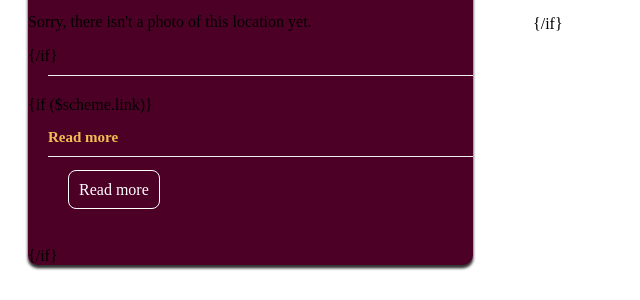
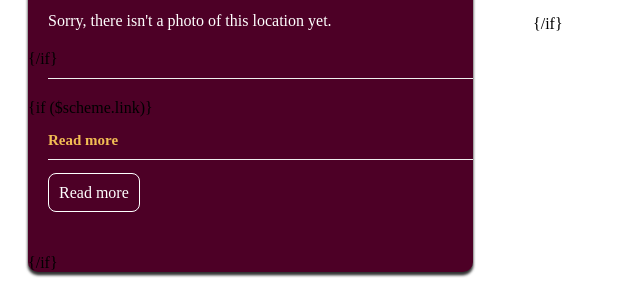
Before and after one commit to cyclestreets/streetvisions, a PHP site: template app/views/schemeshow.html in a window 1280 px wide. Shown: the part 821-1121 px from the top of the page, without its empty margins (0-640 px from the left). Before the commit the page ends 1091 px from the top, so only its background shows below. Run offline with PHP 8.4, Linux system fonts and the light colour scheme; the template is opened without the code that fills it, so the values that code supplies are empty; some libraries are stand-ins or nearby versions.

Commit message:
Fix sidebar layout issues on scheme page

```diff
--- a/css/streetvisions.css
+++ b/css/streetvisions.css
@@ -18,8 +18,9 @@ section.scheme-show section.sidebar hr {margin-bottom: 15px; border: none; heigh
 section.scheme-show section.sidebar h3 {padding: 0 20px 20px 20px; font-size: 15px; color: white; font-weight: 400;}
 section.scheme-show section.sidebar h4 {color: #f2bd54; font-size: 15px; margin: 15px 0 0 0; padding-left: 20px;}
 section.scheme-show section.sidebar hr.section {margin: 10px 0 20px 20px;}
-section.scheme-show section.sidebar div.map {margin: 0 0 0 40px; width: calc(100% - 40px); height: 200px;}
-section.scheme-show section.sidebar ul.links {padding-left: 40px; padding-top: 5px; height: 50px;}
+section.scheme-show section.sidebar div.map {margin: 10px 0 20px 20px; width: calc(100% - 40px); height: 200px;}
+section.scheme-show section.sidebar p {margin: 10px 0 20px 20px; color: white;}
+section.scheme-show section.sidebar ul.links {margin: 10px 0 20px 20px; padding-left: 0; padding-top: 5px; height: 50px;}
 section.scheme-show section.sidebar ul.links li {display: inline-block; transition: 0.3s; margin-right: 10px;}
 section.scheme-show section.sidebar ul.links li:hover {transform: scale(1.05);}
 section.scheme-show section.sidebar ul.links li a {color: white; list-style: none; text-decoration: none; border: 1px solid white; padding: 10px; border-radius: 0.5em;}
```
